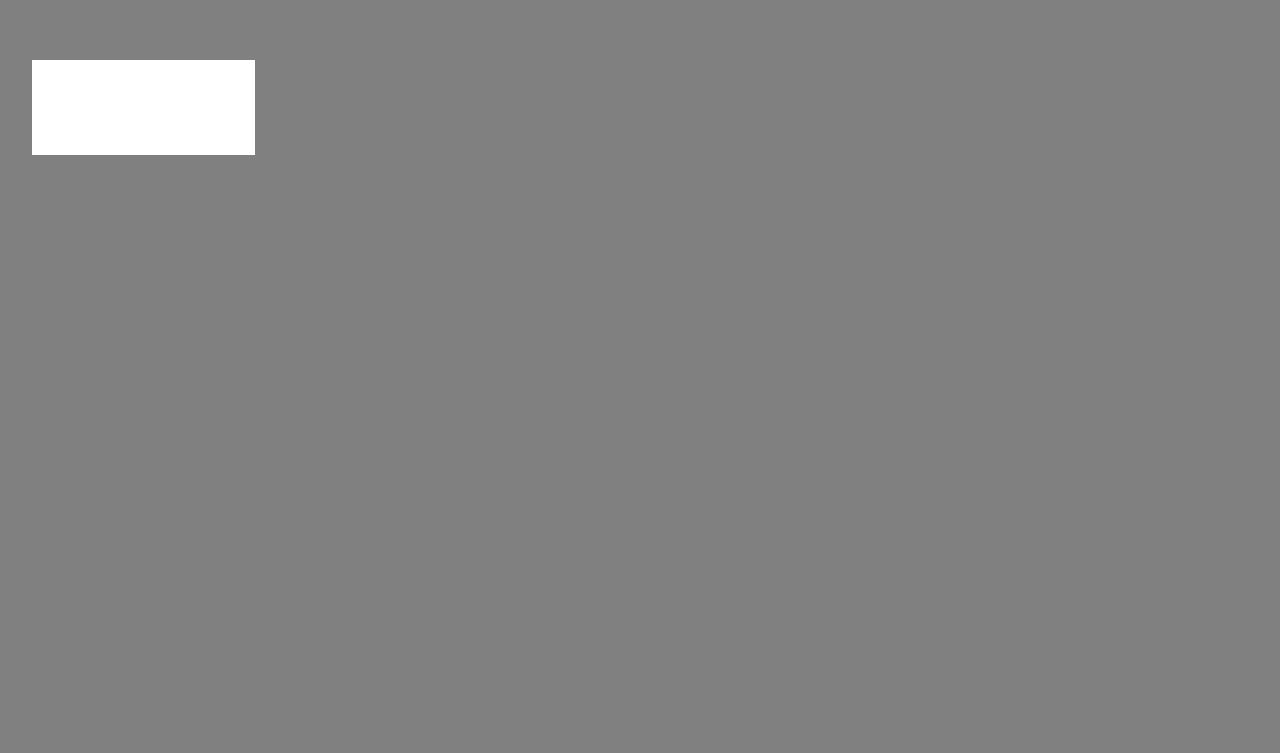
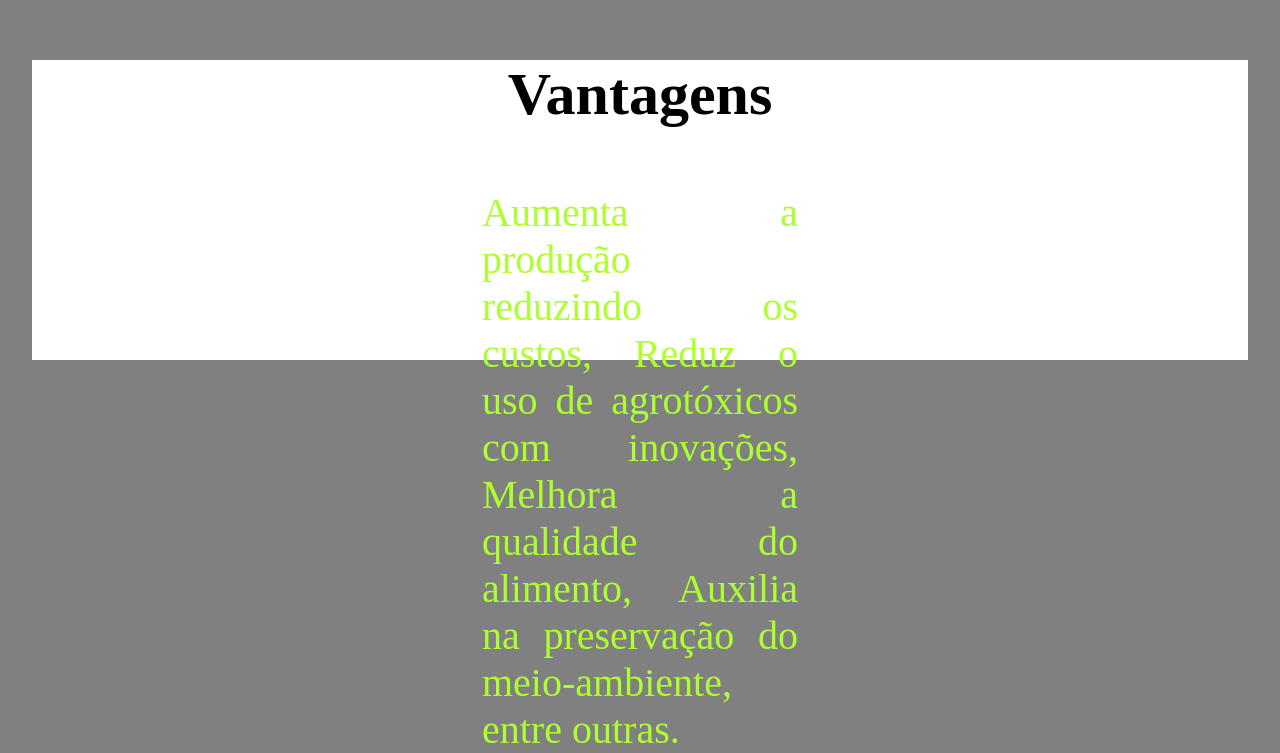
Before and after one commit to Democratic-Fist/Agrinho, a plain HTML site: page index.html in a window 1280 px wide. Shown: the part 1370-2123 px from the top of the page. Before the commit the page ends 2076 px from the top, so only its background shows below. Drawn offline with Linux system fonts and the light colour scheme.

Commit message:
Add files via upload

```diff
--- a/index.html
+++ b/index.html
@@ -39,10 +39,8 @@
             <article class="ow">
                 <h3>Vantagens</h3>
                 <p class="fk">
-                    1. Aumenta a produção reduzindo os custos
-                    2. Reduz o uso de agrotóxicos com inovações
-                    3. Melhora a qualidade do alimento
-                    4. Auxilia na preservação do meio-ambiente
+                    Aumenta a produção reduzindo os custos, Reduz o uso de agrotóxicos com inovações, Melhora a
+                    qualidade do alimento, Auxilia na preservação do meio-ambiente, entre outras.
                 </p>
             </article>
         </section>
--- a/style.css
+++ b/style.css
@@ -43,6 +43,8 @@ h3 {
 }
 
 .fk {
+
+    text-align: justify;
     font-size: 40px;
     padding-left: 450px;
     padding-right:450px;
```
